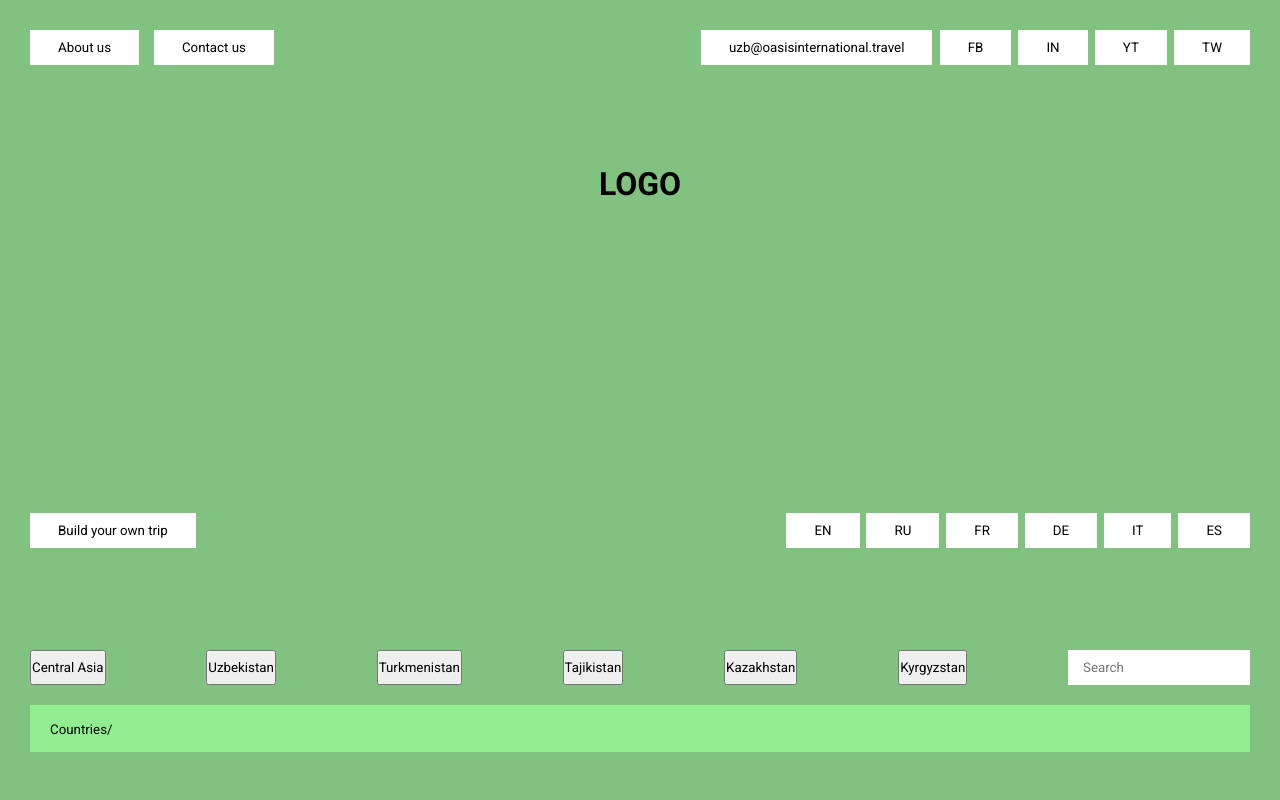
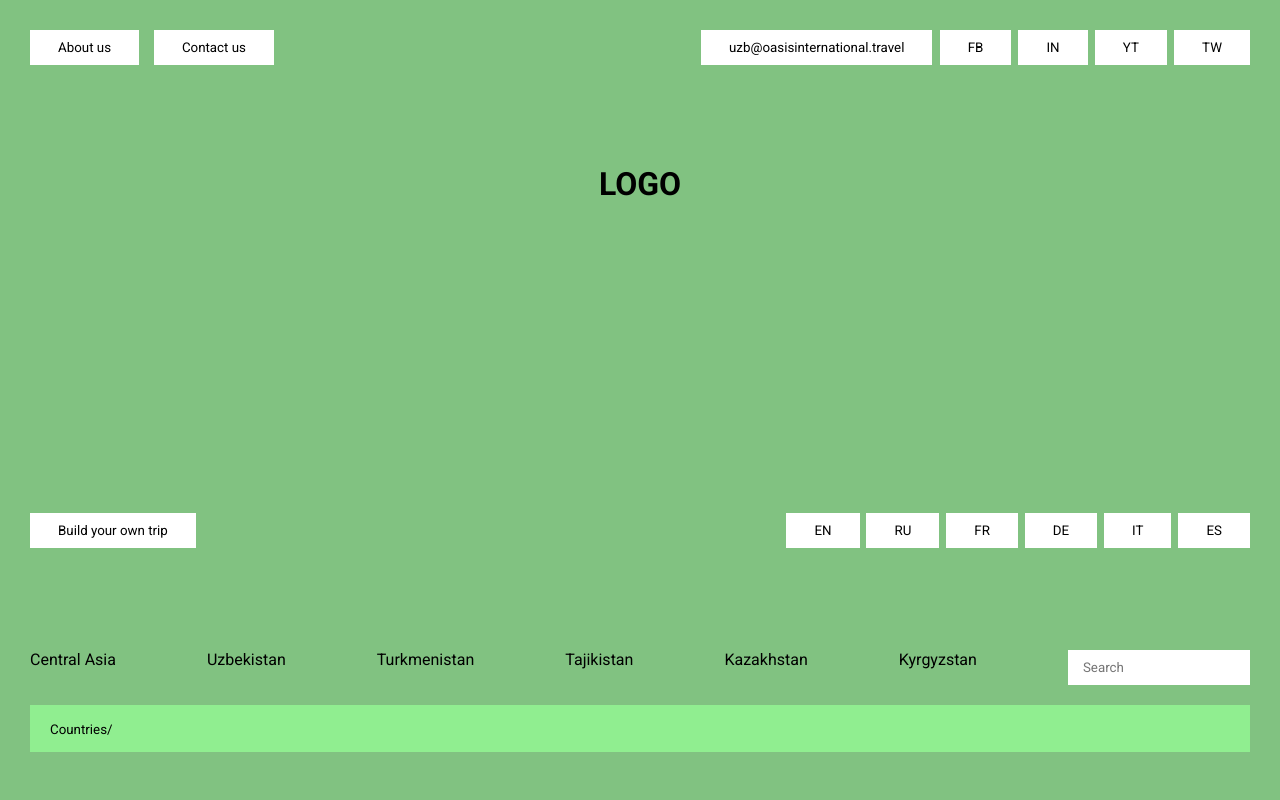
Before and after one commit to MuhriddinRavshanov/tour-agency, a React (Create React App) app: page /kyrgyzstan in a window 1280 px wide. Shown: the top 800 px of the page. Built offline with nearby package versions, Linux system fonts and the light colour scheme.

Commit message:
Update Republics.js

```diff
--- a/src/components/Republics/Republics.js
+++ b/src/components/Republics/Republics.js
@@ -21,9 +21,9 @@ const Republics = ({ data }) => {
             </div>
             <div className={classes.row_2}>
                 {data.map((item, index) => (
-                    <button key={index}>
-                        <Link to={`${item.path}`}>{item.name}</Link>
-                    </button>
+                    <Link to={`${item.path}`} key={index}>
+                        {item.name}
+                    </Link>
                 ))}
                 <MyInput placeholder="Search" />
             </div>
```
